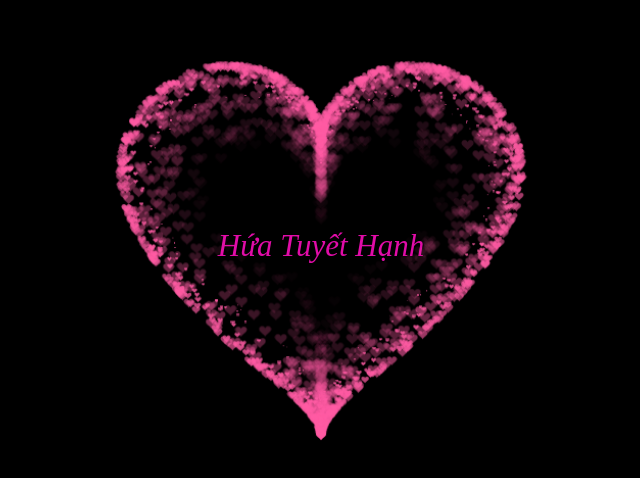
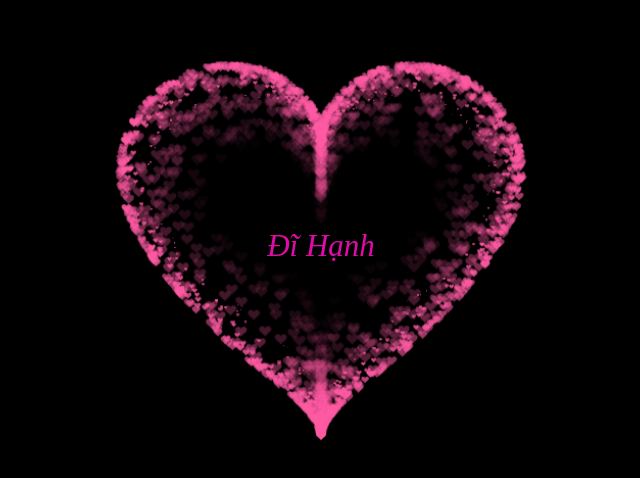
Before and after one commit to sontrandtu/birthday, a plain HTML site: page index.html in a window 1280 px wide. Shown: the part 152-630 px from the top of the page, without its empty margins (319-959 px from the left). Drawn offline with Linux system fonts and the light colour scheme.

Commit message:
update Hạnh

```diff
--- a/index.html
+++ b/index.html
@@ -331,6 +331,6 @@ var ParticlePool = (function() {
         align-items: center;
         justify-content: center;
         margin-bottom: 5px;
-        text-align: center;">Hứa Tuyết Hạnh</div>
+        text-align: center;">Đĩ Hạnh</div>
  </BODY>
 </HTML>
```
